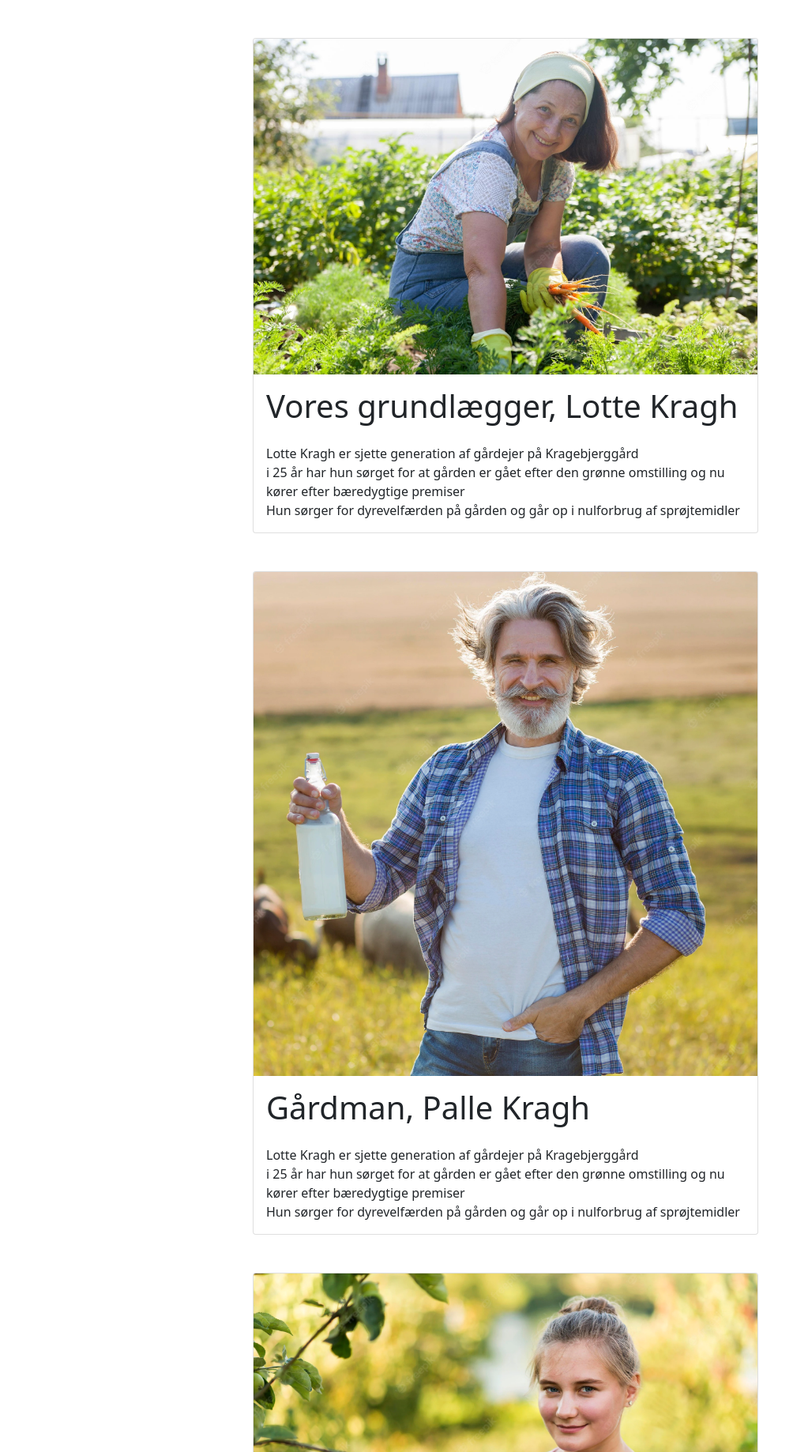
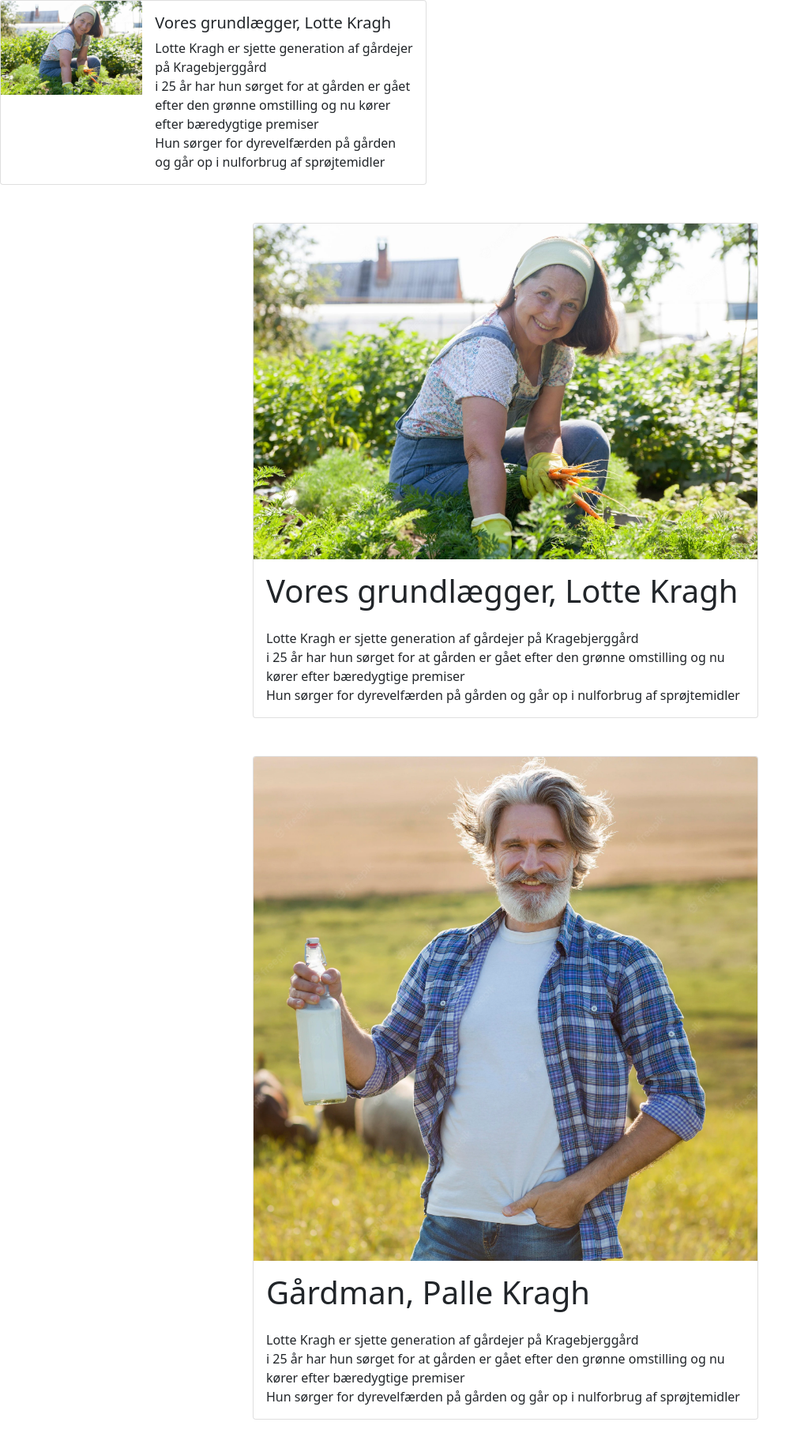
Before and after one commit to Viwite/Kragebjerggaard, a PHP site: page /OmOs.php in a window 1280 px wide. Shown: the part 82-1920 px from the top of the page at 79% size, without its empty margins (0-1023 px from the left). Run offline with PHP 8.4, Linux system fonts and the light colour scheme; style sheets or scripts are compiled from the project's sources; some libraries are stand-ins or nearby versions.

Commit message:
prøver at ændre billeder i omos filen og rettet text i button på shop filen

```diff
--- a/OmOs.php
+++ b/OmOs.php
@@ -19,6 +19,22 @@
 <body>
 
 <?php include "includes/navigation.php"; ?>
+
+<div class="card mb-3" style="max-width: 540px;">
+    <div class="row g-0">
+        <div class="col-md-4">
+            <img src="uploads/Lotte.jpg" class="card-img-top" alt="personalet">
+        </div>
+        <div class="col-md-8">
+            <div class="card-body">
+                <h5 class="card-title">Vores grundlægger, Lotte Kragh</h5>
+                <p class="card-text">Lotte Kragh er sjette generation af gårdejer på Kragebjerggård</p>
+                <p class="card-text">i 25 år har hun sørget for at gården er gået efter den grønne omstilling og nu kører efter bæredygtige premiser</p>
+                <p class="card-text">Hun sørger for dyrevelfærden på gården og går op i nulforbrug af sprøjtemidler</p>
+            </div>
+        </div>
+    </div>
+</div>
 
 <section class="card mx-auto my-5" style="max-width: 50%;">
     <img src="uploads/Lotte.jpg" class="card-img-top" alt="personalet">
--- a/index.php
+++ b/index.php
@@ -40,7 +40,7 @@
             <h5 class="text" style="text-align: center; font-family: mr-eaves-modern, sans-serif; font-style: normal; font-weight: 100;">Lige så let som det vises til venstre</h5>
 
             <div class="d-grid gap-2 col-6 mx-auto" style="margin-top: 150px">
-                <button class="btn btn-success" type="button">Button</button>
+                <button class="btn btn-success" type="button">Bestil</button>
             </div>
         </div>
     </div>
```
